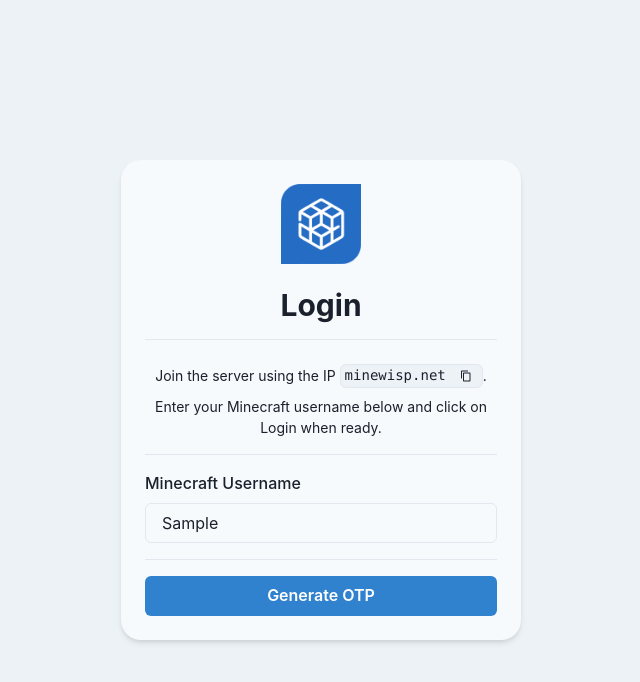
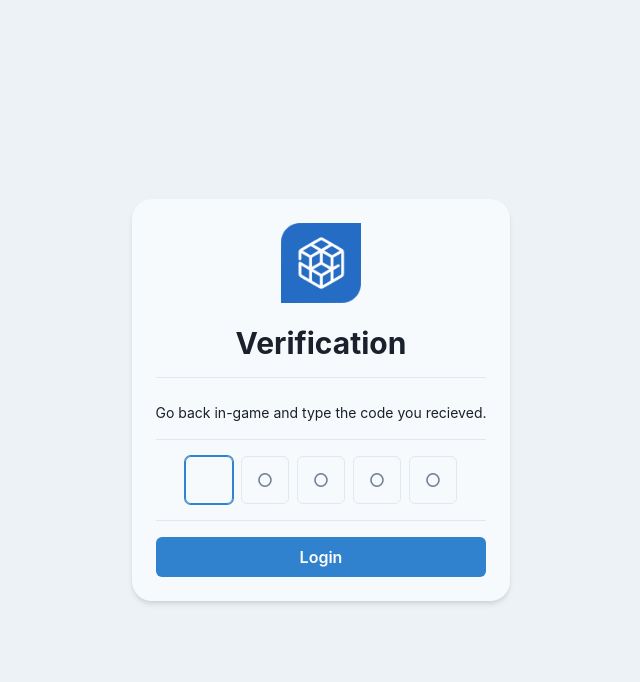
Before and after one commit to Minewisp/front-end, a React (Create React App) app: page /login in a window 1280 px wide. Both pictures are taken after typing "Sample" into the empty fields and a click on the button "Generate OTP". Shown: the top 682 px of the page, without its empty margins (319-959 px from the left). Built offline with nearby package versions, Linux system fonts and the light colour scheme.

Commit message:
Working on Login and OTP, separated both components

```diff
--- a/src/components/Login.js
+++ b/src/components/Login.js
@@ -2,19 +2,112 @@ import {
   Box,
   Button,
   Card,
+  Center,
   FormControl,
   FormLabel,
+  HStack,
   Heading,
   Image,
   Input,
+  PinInput,
+  PinInputField,
   Stack,
   StackDivider,
   Text,
   useColorModeValue,
 } from '@chakra-ui/react';
 import CopyableCode from '../utility/CopyableCode';
+import { useState } from 'react';
+
+const LoginStage = ({ username, setUsername, handleLogin }) => {
+  return (
+    <Stack divider={<StackDivider />} spacing={4}>
+      <Box textAlign="center" spacing={4}>
+        <Heading size="lg">Login</Heading>
+      </Box>
+      <Box textAlign="center">
+        <Text pt="2" fontSize="sm">
+          Join the server using the IP <CopyableCode code="minewisp.net" />.
+        </Text>
+        <Text pt="2" fontSize="sm">
+          Enter your Minecraft username below and click on the button when
+          ready.
+        </Text>
+      </Box>
+      <FormControl>
+        <Heading size="xs" textTransform="uppercase" mb={2}>
+          Username
+        </Heading>
+        <Input
+          type="text"
+          placeholder="Your Minecraft username"
+          value={username}
+          onChange={e => setUsername(e.target.value)}
+          required
+        />
+      </FormControl>
+      <Button
+        colorScheme="blue"
+        onClick={handleLogin}
+      >
+        Generate OTP
+      </Button>
+    </Stack>
+  );
+};
+
+const OtpStage = ({ otp, setOtp, handleOtpVerification }) => {
+  return (
+    <Stack divider={<StackDivider />} spacing={4}>
+      <Box textAlign="center" spacing={4}>
+        <Heading size="lg">Verification</Heading>
+      </Box>
+      <Box textAlign="center">
+        <Text pt="2" fontSize="sm">
+          Go back in-game and type the code you recieved.
+        </Text>
+      </Box>
+      <FormControl>
+        {/* <Heading size="xs" textTransform="uppercase" mb={2}>
+          One-Time Password
+        </Heading> */}
+        <Center>
+          <HStack>
+            <PinInput
+              size="lg"
+              autoFocus
+              value={otp}
+              onChange={v => setOtp(v)}
+              onComplete={handleOtpVerification}
+              isPassword={true}
+            >
+              <PinInputField />
+              <PinInputField />
+              <PinInputField />
+              <PinInputField />
+              <PinInputField />
+            </PinInput>
+          </HStack>
+        </Center>
+      </FormControl>
+      <Button colorScheme="blue" onClick={handleOtpVerification}>
+        Login
+      </Button>
+    </Stack>
+  );
+};
 
 export function Login() {
+  const [stage, setStage] = useState(1);
+  const [username, setUsername] = useState('');
+  const [otp, setOtp] = useState('');
+
+  const handleLogin = () => {
+    setTimeout(() => setStage(2), 1000); // just testing
+  };
+
+  const handleOtpVerification = () => {};
+
   return (
     <Box
       display="flex"
@@ -30,27 +123,23 @@ export function Login() {
         borderRadius={20}
         bg={useColorModeValue('gray.50', 'gray.700')}
       >
-        <Stack divider={<StackDivider />} spacing={4}>
-          <Box textAlign="center" spacing={4}>
-            <Box display="flex" justifyContent="center" mb="1.4rem">
-              <Image src="logo192.png" align="center" boxSize="5rem" />
-            </Box>
-            <Heading size="lg">Login</Heading>
-          </Box>
-          <Box textAlign="center">
-            <Text pt="2" fontSize="sm">
-              Join the server using the IP <CopyableCode code="minewisp.net" />.
-            </Text>
-            <Text pt="2" fontSize="sm">
-              Enter your Minecraft username below and click on Login when ready.
-            </Text>
-          </Box>
-          <FormControl>
-            <FormLabel>Minecraft Username</FormLabel>
-            <Input type="text" placeholder="Enter username" required />
-          </FormControl>
-          <Button colorScheme="blue">Generate OTP</Button>
-        </Stack>
+        <Box display="flex" justifyContent="center" mb="1.4rem">
+          <Image src="logo192.png" align="center" boxSize="5rem" />
+        </Box>
+        {stage === 1 && (
+          <LoginStage
+            username={username}
+            setUsername={setUsername}
+            handleLogin={handleLogin}
+          />
+        )}
+        {stage === 2 && (
+          <OtpStage
+            otp={otp}
+            setOtp={setOtp}
+            handleOtpVerification={handleOtpVerification}
+          />
+        )}
       </Card>
     </Box>
   );
```
